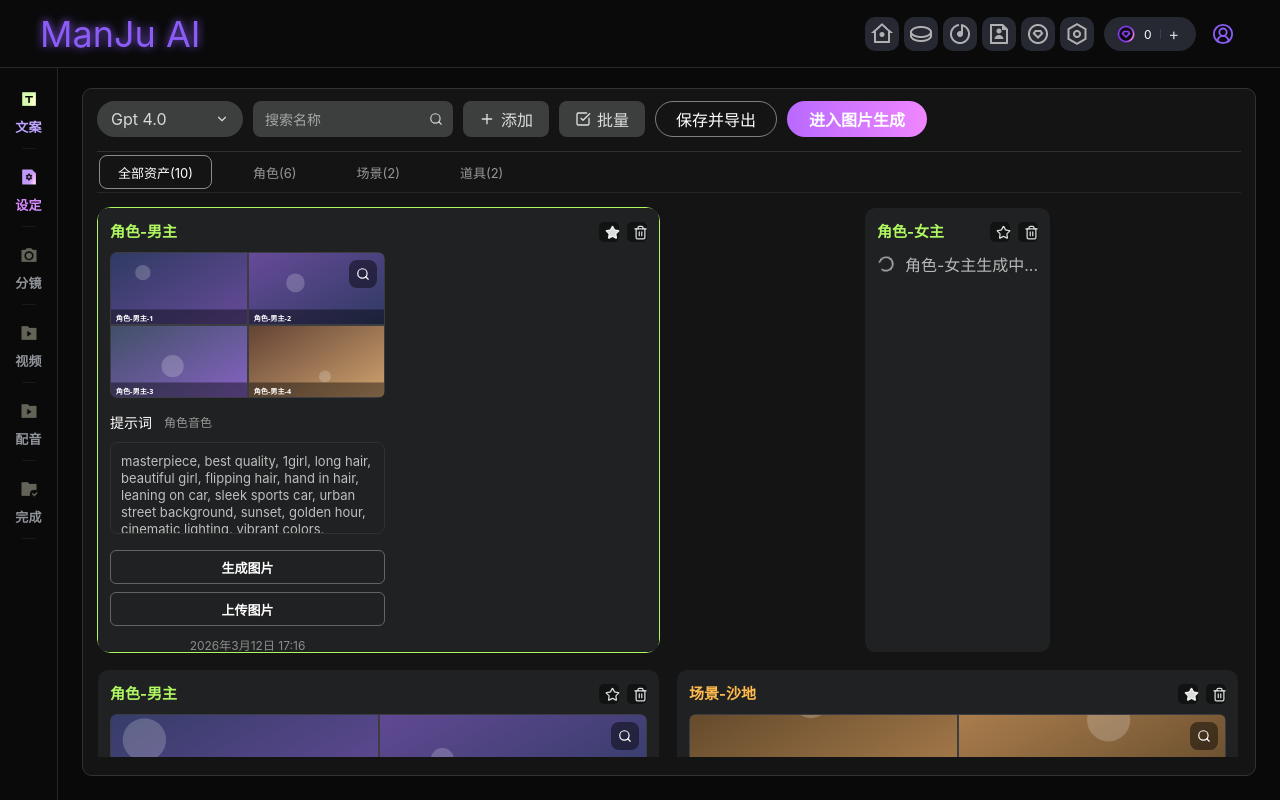
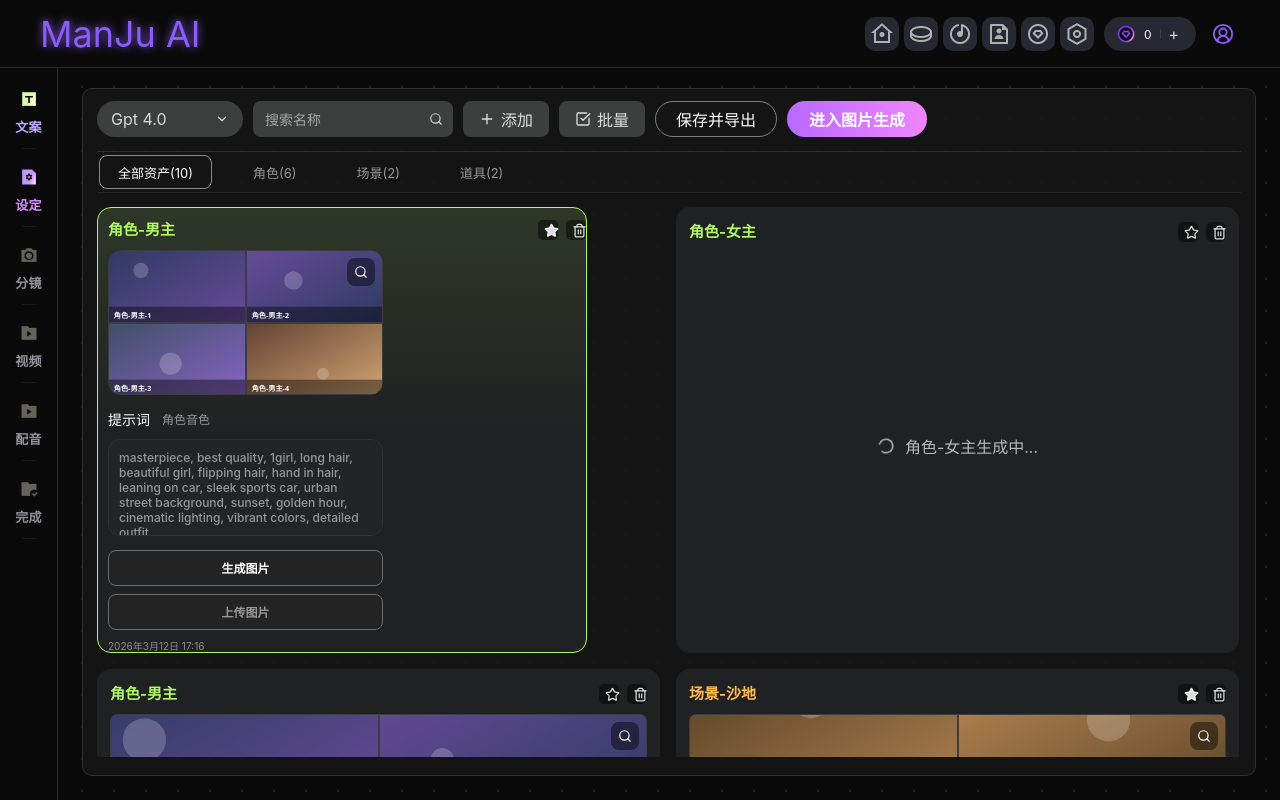
Before and after one commit to MGLXvv/ManJu-AI, a Vue app: page /projects/1/editor/settings in a window 1280 px wide. Built offline with nearby package versions, Linux system fonts and the light colour scheme.

Commit message:
设定页效果优化

```diff
--- a/src/components/editor/setting/AssetCard.vue
+++ b/src/components/editor/setting/AssetCard.vue
@@ -48,7 +48,7 @@
         </div>
 
         <AssetCandidateList
-          v-if="isCharacter && isExpanded && candidateImages.length > 0"
+          v-if="isExpanded"
           class="asset-card__candidates"
           :images="candidateImages"
           :selected-index="selectedCandidateIndex"
@@ -82,6 +82,7 @@ const props = defineProps<{
 const emit = defineEmits<{
   (e: 'generate', id: string): void
   (e: 'upload', payload: { id: string; imageUrl: string }): void
+  (e: 'select-candidate', payload: { id: string; imageUrl: string }): void
   (e: 'preview', asset: SettingAsset): void
   (e: 'favorite', id: string): void
   (e: 'delete', id: string): void
@@ -90,13 +91,18 @@ const emit = defineEmits<{
 }>()
 
 const uploadRef = ref<HTMLInputElement | null>(null)
-const activePanel = ref<'prompt' | 'voice'>(props.asset.activePanel ?? 'prompt')
+const activePanel = ref<'prompt' | 'voice'>('prompt')
 const selectedVoiceId = ref(props.asset.selectedVoiceId ?? props.asset.voiceOptions?.[0]?.id ?? '')
 const selectedCandidateIndex = ref(0)
 
 const isCharacter = computed(() => props.asset.type === 'character')
 const voiceOptions = computed(() => props.asset.voiceOptions ?? [])
-const candidateImages = computed(() => props.asset.candidateImages ?? [])
+const candidateImages = computed(() => {
+  if (props.asset.candidateImages && props.asset.candidateImages.length > 0) {
+    return props.asset.candidateImages
+  }
+  return props.asset.imageUrls
+})
 
 const displayImages = computed(() => {
   if (props.asset.imageUrls.length > 0) {
@@ -118,18 +124,11 @@ const promptValue = computed({
 watch(
   () => props.asset.id,
   () => {
-    activePanel.value = props.asset.activePanel ?? 'prompt'
+    activePanel.value = 'prompt'
     selectedVoiceId.value = props.asset.selectedVoiceId ?? props.asset.voiceOptions?.[0]?.id ?? ''
     selectedCandidateIndex.value = 0
   },
 )
-
-watch(activePanel, (value) => {
-  emit('update', {
-    id: props.asset.id,
-    patch: { activePanel: value },
-  })
-})
 
 watch(selectedVoiceId, (value) => {
   emit('update', {
@@ -164,6 +163,6 @@ const onFileChange = (event: Event): void => {
 
 const onSelectCandidate = (payload: { image: string; index: number }): void => {
   selectedCandidateIndex.value = payload.index
-  emit('upload', { id: props.asset.id, imageUrl: payload.image })
+  emit('select-candidate', { id: props.asset.id, imageUrl: payload.image })
 }
 </script>
--- a/src/components/editor/setting/AssetGrid.vue
+++ b/src/components/editor/setting/AssetGrid.vue
@@ -6,9 +6,10 @@
         :key="asset.id"
         :asset="asset"
         :is-selected="asset.id === selectedAssetId && asset.status !== 'generating'"
-        :is-expanded="asset.id === selectedAssetId && asset.type === 'character' && asset.status !== 'generating'"
+        :is-expanded="asset.id === selectedAssetId && asset.status !== 'generating'"
         @generate="$emit('generate', $event)"
         @upload="$emit('upload', $event)"
+        @select-candidate="$emit('select-candidate', $event)"
         @update="$emit('update', $event)"
         @select="$emit('select', $event)"
         @preview="$emit('preview', $event)"
@@ -31,6 +32,7 @@ defineProps<{
 defineEmits<{
   (e: 'generate', id: string): void
   (e: 'upload', payload: { id: string; imageUrl: string }): void
+  (e: 'select-candidate', payload: { id: string; imageUrl: string }): void
   (e: 'update', payload: { id: string; patch: Partial<SettingAsset> }): void
   (e: 'select', id: string): void
   (e: 'preview', asset: SettingAsset): void
--- a/src/pages/editor/steps/ScriptStep.vue
+++ b/src/pages/editor/steps/ScriptStep.vue
@@ -1,4 +1,7 @@
 <template>
+  <section class="script-step">
+    <div class="script-workbench-bg" aria-hidden="true"></div>
+
     <div class="script-workbench-card">
       <header class="script-workbench-card__topbar">
         <button class="script-model-select" type="button">
@@ -32,7 +35,7 @@
         </div>
       </div>
     </div>
-  <div class="script-workbench-bg" aria-hidden="true"></div>
+  </section>
 </template>
 
 <script setup lang="ts">
--- a/src/pages/editor/steps/SettingsStep.vue
+++ b/src/pages/editor/steps/SettingsStep.vue
@@ -18,6 +18,7 @@
         :selected-asset-id="selectedAssetId"
         @generate="handleGenerate"
         @upload="handleUpload"
+        @select-candidate="handleSelectCandidate"
         @update="handleUpdateAsset"
         @select="handleSelectAsset"
         @preview="openPreview"
@@ -96,6 +97,10 @@ const handleUpload = (payload: { id: string; imageUrl: string }): void => {
   assetsStore.uploadAssetImage(payload.id, payload.imageUrl)
 }
 
+const handleSelectCandidate = (payload: { id: string; imageUrl: string }): void => {
+  assetsStore.selectCandidateImage(payload.id, payload.imageUrl)
+}
+
 const handleUpdateAsset = (payload: { id: string; patch: Partial<SettingAsset> }): void => {
   assetsStore.updateAsset(payload.id, payload.patch)
 }
--- a/src/stores/settingAssets.ts
+++ b/src/stores/settingAssets.ts
@@ -50,16 +50,13 @@ const createSeedAsset = (index: number, type: SettingAssetType, title: string, s
         ]
       : []
 
-  const candidates =
-    type === 'character'
-      ? [
+  const candidates = [
     createImage(`${title}-候选1`, '#452f73', '#843f96', index * 9 + 1),
     createImage(`${title}-候选2`, '#32426f', '#585ca2', index * 9 + 2),
     createImage(`${title}-候选3`, '#6a2f43', '#b54872', index * 9 + 3),
     createImage(`${title}-候选4`, '#4b3c21', '#a88954', index * 9 + 4),
     createImage(`${title}-候选5`, '#2f3340', '#5f6f8f', index * 9 + 5),
   ]
-      : []
 
   return {
     id: `asset-${index + 1}`,
@@ -70,7 +67,6 @@ const createSeedAsset = (index: number, type: SettingAssetType, title: string, s
       'masterpiece, best quality, 1girl, long hair, beautiful girl, flipping hair, hand in hair, leaning on car, sleek sports car, urban street background, sunset, golden hour, cinematic lighting, vibrant colors, detailed outfit,',
     imageUrls,
     candidateImages: candidates,
-    activePanel: type === 'character' ? 'prompt' : undefined,
     selectedVoiceId: type === 'character' ? 'male-mid-deep' : undefined,
     voiceOptions: type === 'character' ? getDefaultVoiceOptions() : undefined,
     status,
@@ -134,8 +130,7 @@ export const useSettingAssetsStore = defineStore('setting-assets', () => {
       roleName: payload.type === 'character' ? '角色音色' : undefined,
       prompt: payload.prompt,
       imageUrls: [],
-      candidateImages: payload.type === 'character' ? [] : undefined,
-      activePanel: payload.type === 'character' ? 'prompt' : undefined,
+      candidateImages: [],
       selectedVoiceId: payload.type === 'character' ? 'male-mid-deep' : undefined,
       voiceOptions: payload.type === 'character' ? getDefaultVoiceOptions() : undefined,
       status: 'empty',
@@ -165,6 +160,21 @@ export const useSettingAssetsStore = defineStore('setting-assets', () => {
         ...asset,
         status: 'ready',
         imageUrls: [imageUrl, ...asset.imageUrls].slice(0, 6),
+      }
+    })
+  }
+
+  const selectCandidateImage = (id: string, imageUrl: string): void => {
+    assets.value = assets.value.map((asset) => {
+      if (asset.id !== id) {
+        return asset
+      }
+
+      const rest = asset.imageUrls.filter((item) => item !== imageUrl)
+      return {
+        ...asset,
+        status: 'ready',
+        imageUrls: [imageUrl, ...rest].slice(0, 6),
       }
     })
   }
@@ -210,6 +220,7 @@ export const useSettingAssetsStore = defineStore('setting-assets', () => {
     deleteAsset,
     toggleFavorite,
     uploadAssetImage,
+    selectCandidateImage,
     generateAssetImage,
   }
 })
--- a/src/styles/layouts/editor-layout.scss
+++ b/src/styles/layouts/editor-layout.scss
@@ -10,7 +10,7 @@
   min-width: 0;
   min-height: 0;
   overflow: hidden;
-  padding: 20px 24px 24px;
+  padding: 0;
 }
 
 @media (width <= 1024px) {
@@ -22,6 +22,6 @@
 
   .editor-layout__workspace {
     overflow: auto;
-    padding: 16px;
+    padding: 0;
   }
 }
--- a/src/styles/pages/setting-step.scss
+++ b/src/styles/pages/setting-step.scss
@@ -2,6 +2,8 @@
   position: relative;
   height: 100%;
   min-height: 0;
+  padding: 20px 24px 24px;
+  box-sizing: border-box;
   background: #0a0a0b;
   overflow: hidden;
 }
@@ -23,6 +25,7 @@
   z-index: 1;
   height: 100%;
   min-height: 0;
+  box-sizing: border-box;
   display: grid;
   grid-template-rows: 54px 44px minmax(0, 1fr);
   gap: 14px;
@@ -174,8 +177,8 @@
   min-height: 446px;
   max-height: 446px;
   padding: 0;
-  border: 1px solid transparent;
-  border-radius: 14px;
+  border: 0;
+  border-radius: 0;
   background: transparent;
   overflow: visible;
   cursor: pointer;
@@ -226,8 +229,7 @@
 }
 
 .asset-card.is-generating {
-  display: grid;
-  place-items: center;
+  display: block;
   height: 446px;
 }
 
@@ -236,7 +238,8 @@
   height: 100%;
   min-height: 0;
   padding: 12px;
-  border-radius: 10px;
+  border: 1px solid transparent;
+  border-radius: 14px;
   background: #202122;
   overflow: visible;
 }
@@ -250,21 +253,34 @@
   width: auto;
   height: 446px;
   min-height: 446px;
+  justify-self: start;
 }
 
-.asset-card--character.is-selected {
-  border-color: #b0f862;
-  background: linear-gradient(180deg, rgb(176 248 98 / 10%) 0%, rgb(10 10 11 / 0%) 50%);
+.asset-card.is-expanded .asset-card__base {
+  width: 490px;
+  max-width: 100%;
+  padding: 10px 0 10px 10px;
 }
 
-.asset-card--scene.is-selected {
-  border-color: #ffbb4d;
-  background: linear-gradient(180deg, rgb(255 187 77 / 10%) 0%, rgb(10 10 11 / 0%) 50%);
+.asset-card--character.is-selected .asset-card__base {
+  border-color: #b0f862;
+  background:
+    linear-gradient(180deg, rgb(176 248 98 / 10%) 0%, rgb(10 10 11 / 0%) 50%),
+    #202122;
 }
 
-.asset-card--prop.is-selected {
+.asset-card--scene.is-selected .asset-card__base {
+  border-color: #ffbb4d;
+  background:
+    linear-gradient(180deg, rgb(255 187 77 / 10%) 0%, rgb(10 10 11 / 0%) 50%),
+    #202122;
+}
+
+.asset-card--prop.is-selected .asset-card__base {
   border-color: #b68cff;
-  background: linear-gradient(180deg, rgb(182 140 255 / 10%) 0%, rgb(10 10 11 / 0%) 50%);
+  background:
+    linear-gradient(180deg, rgb(182 140 255 / 10%) 0%, rgb(10 10 11 / 0%) 50%),
+    #202122;
 }
 
 .asset-card__content {
@@ -279,10 +295,62 @@
 }
 
 .asset-card.is-expanded .asset-card__content {
-  grid-template-columns: 275px 170px;
-  gap: 14px;
+  grid-template-columns: 275px 194px;
+  gap: 0;
   height: calc(100% - 32px);
+  width: 479px;
+  max-width: 100%;
   justify-content: start;
+}
+
+.asset-card.is-expanded .asset-card__main {
+  width: 275px;
+  min-width: 275px;
+  max-width: 275px;
+}
+
+.asset-card.is-expanded .asset-image-strip {
+  width: 275px;
+  height: 145px;
+  border-radius: 14px;
+}
+
+.asset-card.is-expanded .asset-prompt-panel,
+.asset-card.is-expanded .asset-voice-panel {
+  width: 275px;
+  min-width: 275px;
+  max-width: 275px;
+}
+
+.asset-card.is-expanded .asset-prompt-panel__textarea {
+  min-height: 97px;
+  max-height: 97px;
+  border-color: #323232;
+  border-radius: 12px;
+  background: #232425;
+  color: #979797;
+  font-size: 12px;
+  line-height: 15px;
+  font-weight: 500;
+}
+
+.asset-card.is-expanded .asset-action-buttons {
+  width: 275px;
+  margin-top: 10px;
+}
+
+.asset-card.is-expanded .asset-action-buttons button {
+  height: 36px;
+  border: 1px solid #6e6e6e;
+  border-radius: 8px;
+  background: #232324;
+  font-size: 12px;
+  line-height: 15px;
+  font-weight: 700;
+}
+
+.asset-card.is-expanded .asset-action-buttons button:last-child {
+  color: #979797;
 }
 
 .asset-card__single-label {
@@ -295,10 +363,14 @@
 }
 
 .asset-generating-card {
-  display: inline-flex;
+  display: flex;
+  width: 100%;
+  min-height: calc(100% - 32px);
   align-items: center;
   justify-content: center;
   gap: 10px;
+  padding: 0 12px;
+  text-align: center;
   white-space: nowrap;
   font-size: 16px;
   color: rgb(255 255 255 / 68%);
@@ -382,6 +454,14 @@
   color: #bfbfbf;
   font-size: 13px;
   line-height: 17px;
+  overflow: auto;
+  -ms-overflow-style: none;
+  scrollbar-width: none;
+}
+
+.asset-prompt__textarea::-webkit-scrollbar {
+  width: 0;
+  height: 0;
 }
 
 .asset-content-tabs {
@@ -426,6 +506,14 @@
   color: #bfbfbf;
   font-size: 13px;
   line-height: 17px;
+  overflow: auto;
+  -ms-overflow-style: none;
+  scrollbar-width: none;
+}
+
+.asset-prompt-panel__textarea::-webkit-scrollbar {
+  width: 0;
+  height: 0;
 }
 
 .asset-voice-panel {
@@ -496,13 +584,15 @@
 }
 
 .asset-candidate-list {
-  display: grid;
+  box-sizing: border-box;
+  display: block;
   gap: 8px;
-  align-content: start;
-  width: 170px;
-  max-height: 392px;
-  overflow: auto;
-  padding-right: 2px;
+  width: 100%;
+  height: 100%;
+  max-height: 100%;
+  overflow-y: auto;
+  overflow-x: hidden;
+  padding: 0 0 2px;
   -ms-overflow-style: none;
   scrollbar-width: none;
 }
@@ -513,15 +603,23 @@
 }
 
 .asset-candidate-list__item {
+  display: block;
   position: relative;
-  width: 100%;
-  height: 72px;
+  width: 169px;
+  min-width: 169px;
+  max-width: 169px;
+  height: 90px;
+  margin: 0 auto 8px;
   padding: 0;
   border: 1px solid transparent;
   border-radius: 8px;
   overflow: hidden;
   background: #2f3137;
   cursor: pointer;
+}
+
+.asset-candidate-list__item:last-child {
+  margin-bottom: 0;
 }
 
 .asset-candidate-list__item.is-selected {
@@ -548,7 +646,18 @@
 }
 
 .asset-card__candidates {
-  width: 170px;
+  box-sizing: border-box;
+  width: 194px;
+  min-width: 194px;
+  max-width: 194px;
+  height: 100%;
+  min-height: 100%;
+  padding: 10px 12px 0;
+  border-left: 1px solid #323232;
+  border-radius: 0 14px 14px 0;
+  background: #0a0a0b;
+  overflow: hidden;
+  display: block;
 }
 
 .asset-audio {
@@ -621,7 +730,9 @@
 .asset-card__time {
   margin-top: 10px;
   color: #8c8c8c;
-  font-size: 12px;
+  font-size: 10px;
+  line-height: 12px;
+  text-align: left;
 }
 
 .asset-card__upload-input {
--- a/src/types/settingAsset.ts
+++ b/src/types/settingAsset.ts
@@ -1,7 +1,6 @@
 export type SettingAssetType = 'character' | 'scene' | 'prop'
 export type SettingAssetTypeFilter = 'all' | SettingAssetType
 export type SettingAssetStatus = 'ready' | 'generating' | 'empty'
-export type AssetPanelMode = 'prompt' | 'voice'
 
 export interface SettingAssetAudio {
   title: string
@@ -26,7 +25,6 @@ export interface SettingAsset {
   prompt: string
   imageUrls: string[]
   candidateImages?: string[]
-  activePanel?: AssetPanelMode
   selectedVoiceId?: string
   voiceOptions?: VoiceOption[]
   audio?: SettingAssetAudio
```
Also changed, not shown: src/styles/pages/script-step.scss (+12 -1 lines). Lines whose indentation alone changed are shown as unchanged.
